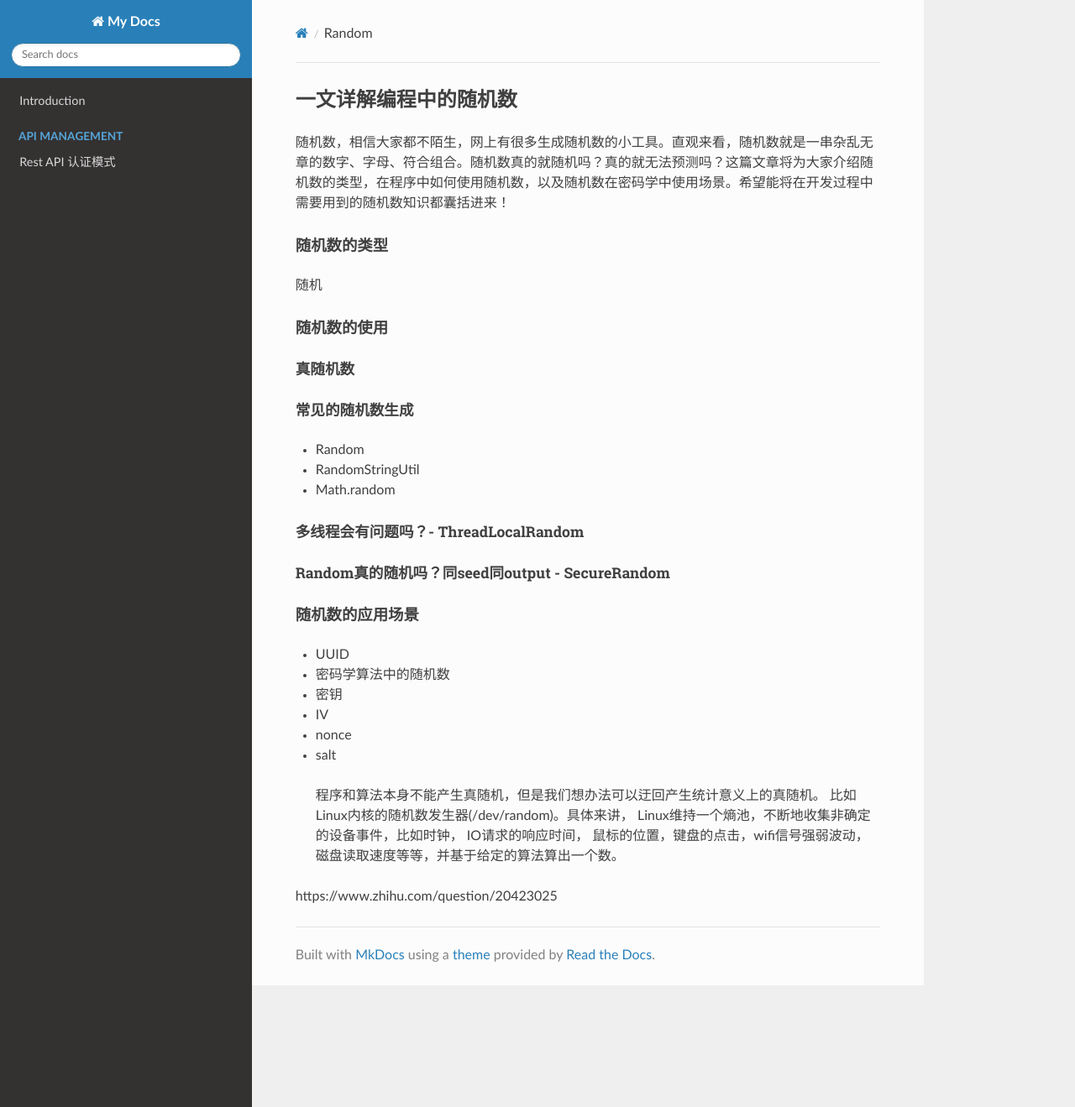
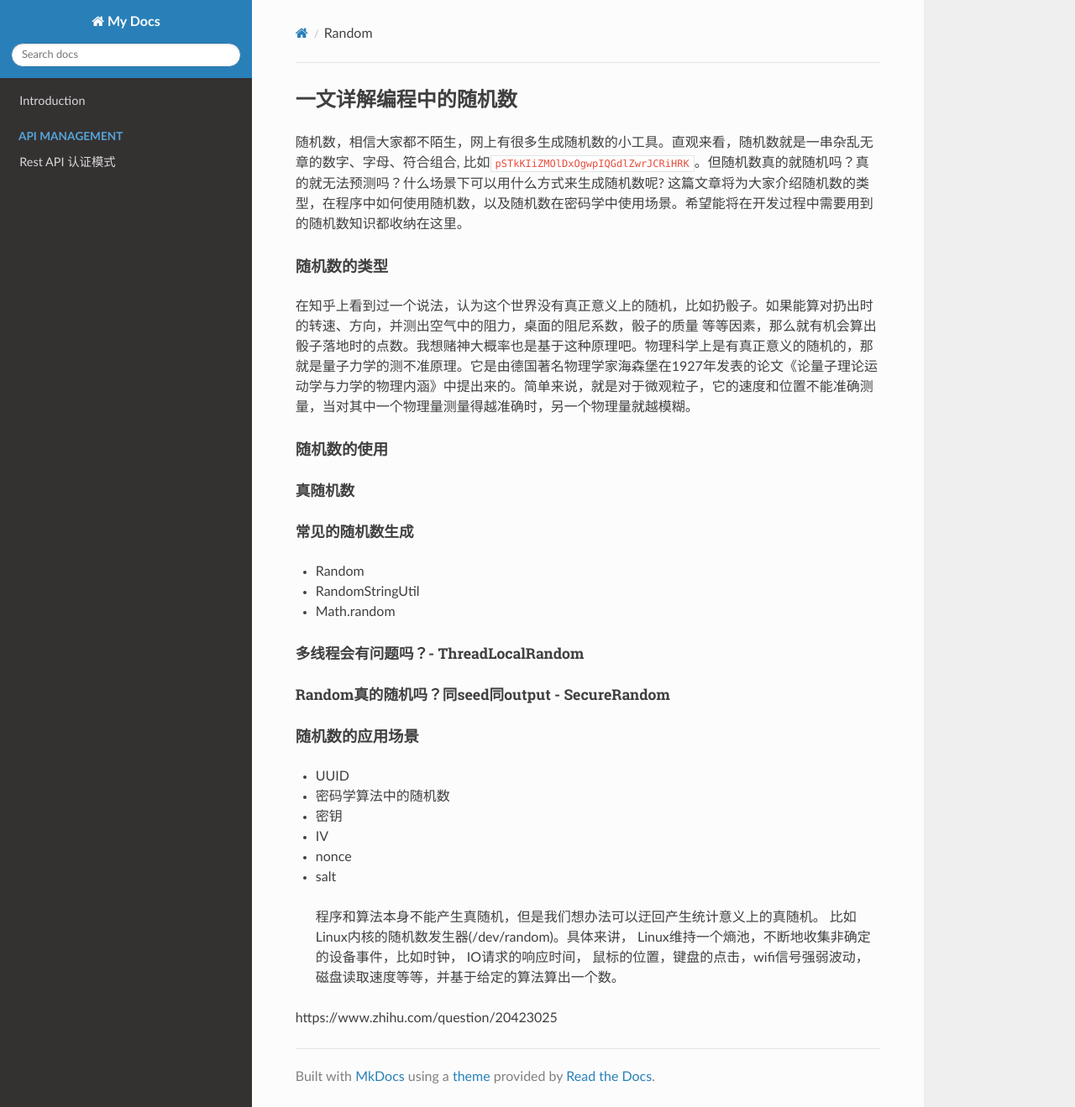
Before and after one commit to notechsolution/documentation, an MkDocs documentation site: the page built from docs/crypto/random.md, in a window 1280 px wide and 1319 px high. Shown: the whole window at 84% size. Built offline with MkDocs 1.6.1, drawn with Linux system fonts in a browser that asks for light colours; nearby versions of some CDN libraries.

Commit message:
random part 2

```diff
--- a/docs/crypto/random.md
+++ b/docs/crypto/random.md
@@ -1,10 +1,12 @@
 ## 一文详解编程中的随机数
 
-随机数，相信大家都不陌生，网上有很多生成随机数的小工具。直观来看，随机数就是一串杂乱无章的数字、字母、符合组合。随机数真的就随机吗？真的就无法预测吗？这篇文章将为大家介绍随机数的类型，在程序中如何使用随机数，以及随机数在密码学中使用场景。希望能将在开发过程中需要用到的随机数知识都囊括进来！
+随机数，相信大家都不陌生，网上有很多生成随机数的小工具。直观来看，随机数就是一串杂乱无章的数字、字母、符合组合, 比如`pSTkKIiZMOlDxOgwpIQGdlZwrJCRiHRK`。但随机数真的就随机吗？真的就无法预测吗？什么场景下可以用什么方式来生成随机数呢? 这篇文章将为大家介绍随机数的类型，在程序中如何使用随机数，以及随机数在密码学中使用场景。希望能将在开发过程中需要用到的随机数知识都收纳在这里。
 
 #### 随机数的类型
 
-随机
+在知乎上看到过一个说法，认为这个世界没有真正意义上的随机，比如扔骰子。如果能算对扔出时的转速、方向，并测出空气中的阻力，桌面的阻尼系数，骰子的质量 等等因素，那么就有机会算出骰子落地时的点数。我想赌神大概率也是基于这种原理吧。物理科学上是有真正意义的随机的，那就是量子力学的测不准原理。它是由德国著名物理学家海森堡在1927年发表的论文《论量子理论运动学与力学的物理内涵》中提出来的。简单来说，就是对于微观粒子，它的速度和位置不能准确测量，当对其中一个物理量测量得越准确时，另一个物理量就越模糊。
+
+
 
 #### 随机数的使用
 
```
Also changed, not shown: docs/crypto/image/random01.jpg (added).
